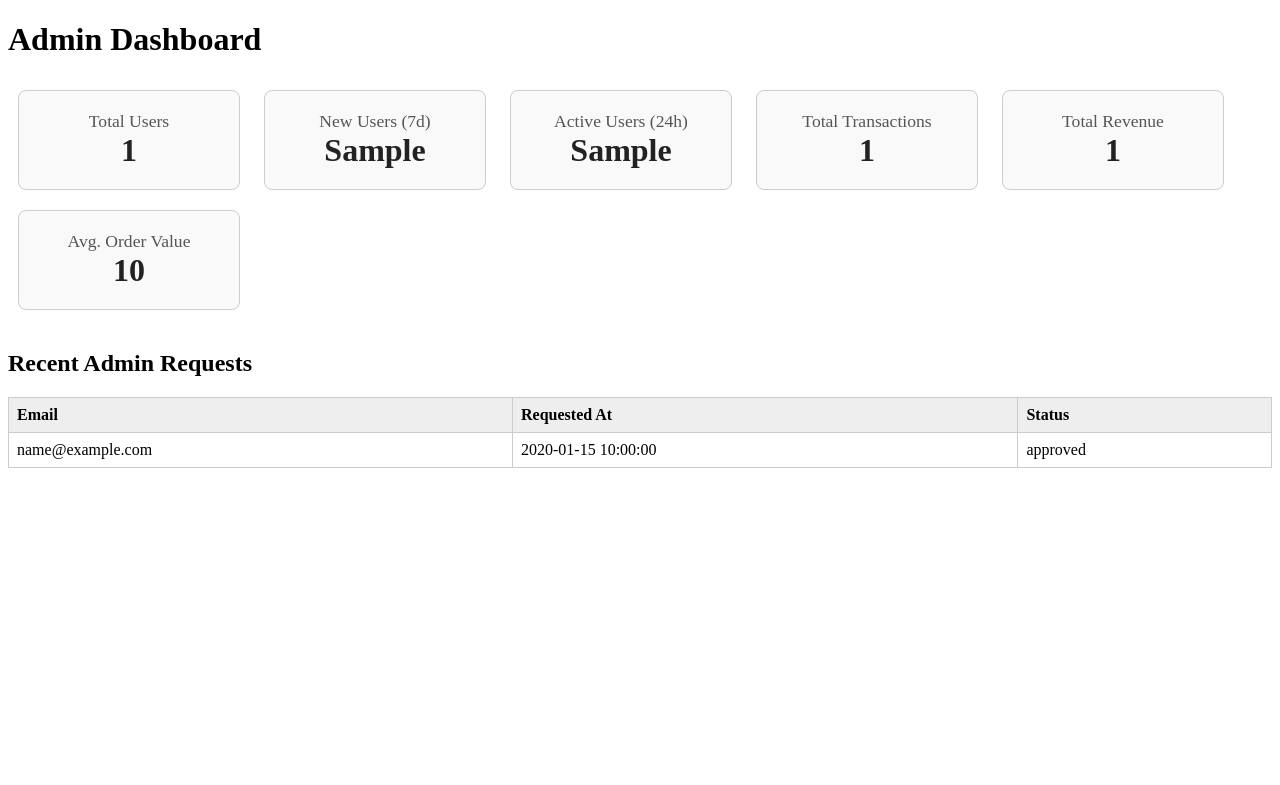
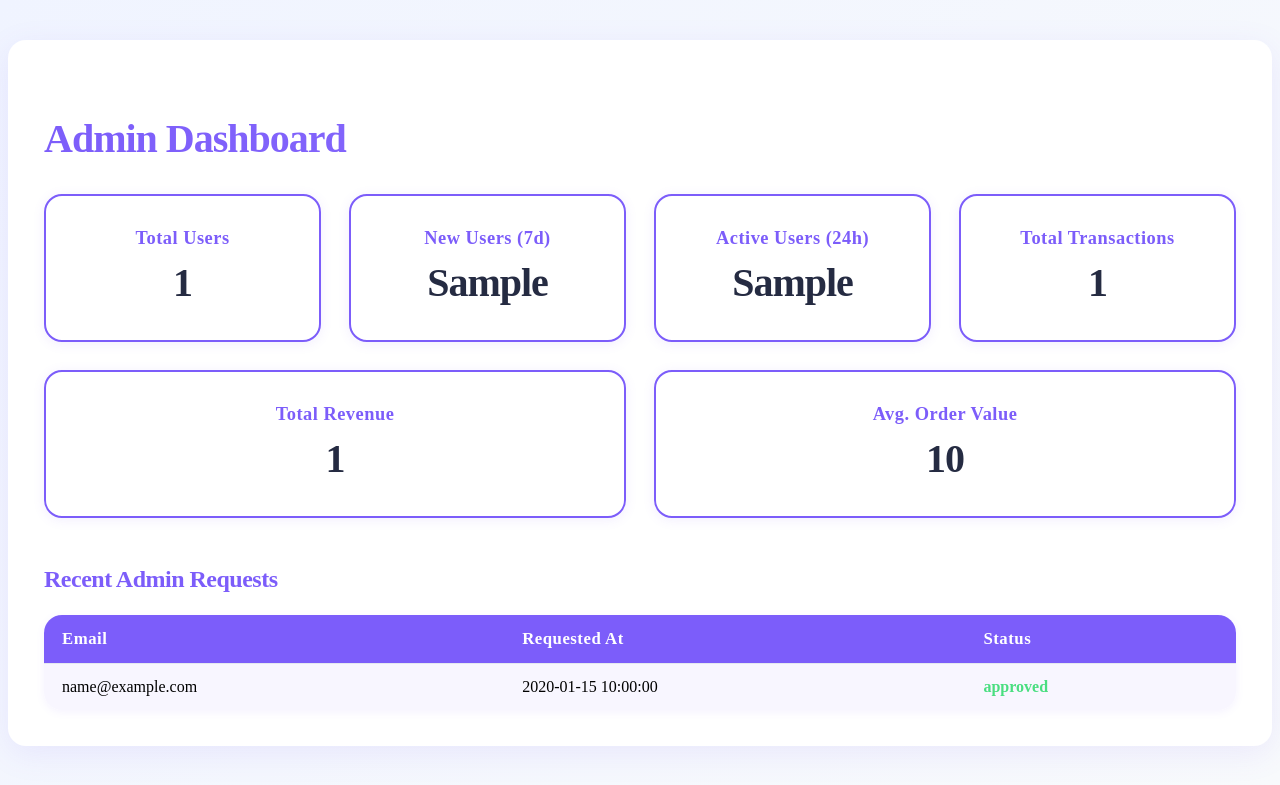
Before and after one commit to santipdmonte/StickerMakerAPP, a Flask app: template app/templates/admin/admin.html in a window 1280 px wide. Shown: the top 785 px of the page. Run offline with Flask 3, Linux system fonts and the light colour scheme; the template is opened without the code that fills it: most values are stand-ins (such as "Sample title", 1, 10 or a date in 2020).

Commit message:
Add some style to the admin page

```diff
--- a/app/routes/admin_routes.py
+++ b/app/routes/admin_routes.py
@@ -2,7 +2,7 @@ from flask import Blueprint, request, session, redirect, url_for, render_templat
 from utils.dynamodb_utils import get_user, create_admin_request, get_admin_request, approve_admin_request, update_user_role
 from functools import wraps
 from config import ADMIN_REQUEST_PASSWORD
-from utils.utils import send_admin_request_email
+from utils.utils import send_admin_request_email, format_timestamp
 from utils.admin_kpi_utils import (
     get_total_users, get_new_users, get_active_users, get_total_transactions,
     get_total_revenue, get_average_order_value, get_recent_admin_requests
@@ -43,6 +43,10 @@ def admin_root():
     total_revenue = get_total_revenue()
     avg_order_value = get_average_order_value()
     recent_admin_requests = get_recent_admin_requests(5)
+
+    # Formatear fechas
+    for req in recent_admin_requests:
+        req['created_at_str'] = format_timestamp(req.get('created_at'))
 
     return render_template(
         'admin/admin.html',
--- /dev/null
+++ b/app/static/css/admin_style.css
@@ -0,0 +1,135 @@
+:root {
+    --primary-color: #7c5dfa;
+    --secondary-color: #9277ff;
+    --accent-color: #ff6b9b;
+    --text-color: #252b42;
+    --bg-color: #f8fafc;
+    --card-bg: #fff;
+    --card-shadow: 0 8px 32px rgba(124, 93, 250, 0.10);
+    --border-radius: 18px;
+    --input-border: #e4e8f0;
+    --transition: all 0.3s cubic-bezier(.4,0,.2,1);
+    --kpi-shadow: 0 2px 12px rgba(124, 93, 250, 0.10);
+    --kpi-hover: #f3f0ff;
+    --table-row-alt: #f8f6ff;
+    --status-pending: #ffb347;
+    --status-approved: #4ade80;
+}
+
+body {
+    background: linear-gradient(135deg, #f0f4ff 0%, #f8fafc 100%);
+}
+
+.admin-dashboard-container {
+    max-width: 1200px;
+    margin: 40px auto;
+    background: var(--card-bg);
+    border-radius: var(--border-radius);
+    box-shadow: var(--card-shadow);
+    padding: 48px 36px 36px 36px;
+}
+
+.admin-kpi-row {
+    display: flex;
+    flex-wrap: wrap;
+    gap: 28px;
+    margin-bottom: 48px;
+    justify-content: space-between;
+}
+
+.admin-kpi-card {
+    background: var(--card-bg);
+    border-radius: var(--border-radius);
+    box-shadow: var(--kpi-shadow);
+    padding: 32px 36px;
+    min-width: 200px;
+    flex: 1 1 200px;
+    text-align: center;
+    border: 2px solid var(--primary-color);
+    transition: var(--transition);
+    cursor: pointer;
+}
+.admin-kpi-card:hover {
+    background: var(--kpi-hover);
+    box-shadow: 0 6px 24px rgba(124, 93, 250, 0.18);
+    border-color: var(--secondary-color);
+}
+
+.admin-kpi-title {
+    font-size: 1.15em;
+    color: var(--primary-color);
+    margin-bottom: 10px;
+    font-weight: 600;
+    letter-spacing: 0.5px;
+}
+
+.admin-kpi-value {
+    font-size: 2.5em;
+    font-weight: bold;
+    color: var(--text-color);
+    margin-bottom: 2px;
+    letter-spacing: -1px;
+}
+
+.admin-requests-section {
+    margin-top: 48px;
+}
+
+.admin-requests-section h2 {
+    color: var(--primary-color);
+    font-size: 1.5em;
+    margin-bottom: 22px;
+    font-weight: 700;
+    letter-spacing: -0.5px;
+}
+
+.admin-requests-table {
+    width: 100%;
+    border-collapse: separate;
+    border-spacing: 0;
+    background: var(--card-bg);
+    border-radius: var(--border-radius);
+    overflow: hidden;
+    box-shadow: 0 2px 8px rgba(124, 93, 250, 0.08);
+}
+
+.admin-requests-table th, .admin-requests-table td {
+    padding: 14px 18px;
+    border-bottom: 1px solid var(--input-border);
+    text-align: left;
+}
+
+.admin-requests-table th {
+    background: var(--primary-color);
+    color: #fff;
+    font-weight: 700;
+    font-size: 1.05em;
+    letter-spacing: 0.5px;
+}
+
+.admin-requests-table tr:nth-child(even) td {
+    background: var(--table-row-alt);
+}
+
+.admin-requests-table tr:last-child td {
+    border-bottom: none;
+}
+
+.status-pending {
+    color: var(--status-pending);
+    font-weight: 600;
+}
+.status-approved {
+    color: var(--status-approved);
+    font-weight: 600;
+}
+
+@media (max-width: 900px) {
+    .admin-kpi-row {
+        flex-direction: column;
+        gap: 18px;
+    }
+    .admin-dashboard-container {
+        padding: 18px 6px;
+    }
+}
--- a/app/templates/admin/admin.html
+++ b/app/templates/admin/admin.html
@@ -2,49 +2,42 @@
 <html>
 <head>
     <title>Admin Dashboard</title>
-    <style>
-        .kpi-card { display: inline-block; margin: 10px; padding: 20px; border: 1px solid #ccc; border-radius: 8px; min-width: 180px; text-align: center; background: #f9f9f9; }
-        .kpi-title { font-size: 1.1em; color: #555; }
-        .kpi-value { font-size: 2em; font-weight: bold; color: #222; }
-        .admin-requests { margin-top: 30px; }
-        table { border-collapse: collapse; width: 100%; }
-        th, td { border: 1px solid #ccc; padding: 8px; text-align: left; }
-        th { background: #eee; }
-    </style>
+    <link rel="stylesheet" href="/static/css/admin_style.css">
 </head>
 <body>
-    <h1>Admin Dashboard</h1>
-    <div>
-        <div class="kpi-card">
-            <div class="kpi-title">Total Users</div>
-            <div class="kpi-value">{{ total_users }}</div>
+    <div class="admin-dashboard-container">
+        <h1 style="background: linear-gradient(45deg, var(--primary-color), var(--secondary-color)); -webkit-background-clip: text; background-clip: text; color: transparent; font-size: 2.5rem; margin-bottom: 32px; letter-spacing: -1px;">Admin Dashboard</h1>
+        <div class="admin-kpi-row">
+            <div class="admin-kpi-card">
+                <div class="admin-kpi-title">Total Users</div>
+                <div class="admin-kpi-value">{{ total_users }}</div>
             </div>
-        <div class="kpi-card">
-            <div class="kpi-title">New Users (7d)</div>
-            <div class="kpi-value">{{ new_users }}</div>
+            <div class="admin-kpi-card">
+                <div class="admin-kpi-title">New Users (7d)</div>
+                <div class="admin-kpi-value">{{ new_users }}</div>
             </div>
-        <div class="kpi-card">
-            <div class="kpi-title">Active Users (24h)</div>
-            <div class="kpi-value">{{ active_users }}</div>
+            <div class="admin-kpi-card">
+                <div class="admin-kpi-title">Active Users (24h)</div>
+                <div class="admin-kpi-value">{{ active_users }}</div>
             </div>
-        <div class="kpi-card">
-            <div class="kpi-title">Total Transactions</div>
-            <div class="kpi-value">{{ total_transactions }}</div>
+            <div class="admin-kpi-card">
+                <div class="admin-kpi-title">Total Transactions</div>
+                <div class="admin-kpi-value">{{ total_transactions }}</div>
             </div>
-        <div class="kpi-card">
-            <div class="kpi-title">Total Revenue</div>
-            <div class="kpi-value">{{ total_revenue }}</div>
+            <div class="admin-kpi-card">
+                <div class="admin-kpi-title">Total Revenue</div>
+                <div class="admin-kpi-value">{{ total_revenue }}</div>
             </div>
-        <div class="kpi-card">
-            <div class="kpi-title">Avg. Order Value</div>
-            <div class="kpi-value">{{ avg_order_value|round(2) }}</div>
+            <div class="admin-kpi-card">
+                <div class="admin-kpi-title">Avg. Order Value</div>
+                <div class="admin-kpi-value">{{ avg_order_value|round(2) }}</div>
             </div>
         </div>
 
-    <div class="admin-requests">
+        <div class="admin-requests-section">
             <h2>Recent Admin Requests</h2>
             {% if recent_admin_requests and recent_admin_requests|length > 0 %}
-        <table>
+            <table class="admin-requests-table">
                 <tr>
                     <th>Email</th>
                     <th>Requested At</th>
@@ -53,8 +46,8 @@
                 {% for req in recent_admin_requests %}
                 <tr>
                     <td>{{ req.email }}</td>
-                <td>{{ req.created_at  }}</td>
-                <td>{{ req.status }}</td>
+                    <td>{{ req.created_at_str }}</td>
+                    <td class="status-{{ req.status }}">{{ req.status }}</td>
                 </tr>
                 {% endfor %}
             </table>
@@ -62,6 +55,6 @@
                 <p>No pending admin requests.</p>
             {% endif %}
         </div>
-
+    </div>
 </body>
 </html>
```
Also changed, not shown: app/utils/utils.py (+11 -0 lines). Lines whose indentation alone changed are shown as unchanged.
